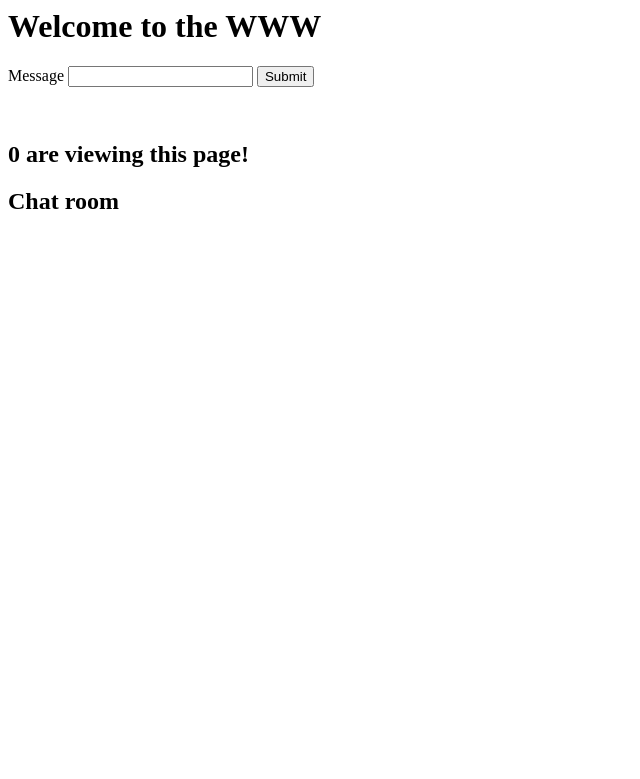
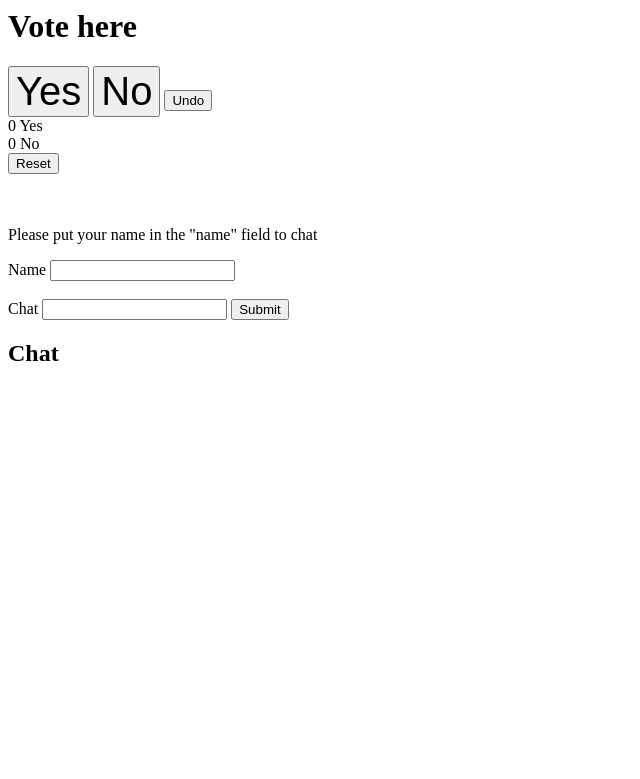
Before and after one commit to KappaThetaTau/tt-voting, a Flask app: page / in a window 1280 px wide. Shown: the top 779 px of the page, without its empty margins (0-640 px from the left). Run offline with Flask 2, Linux system fonts and the light colour scheme; some libraries are stand-ins or nearby versions.

Commit message:
Voting and Chat Names
 - User can log on to page and obtain a unique id (per device)
 - User can vote and undo their votes if they choose to
 - User can input a name and chat will show accordingly
 - Admin can reset all votes and allow for the next session

```diff
--- a/app.py
+++ b/app.py
@@ -2,33 +2,67 @@ from gevent import monkey
 monkey.patch_all()
 
 import cgi
+import uuid
 import redis
+from flask_socketio import SocketIO
 from flask import Flask, render_template
-from flask_socketio import SocketIO
 
 app = Flask(__name__)
 socketio = SocketIO(app)
 db = redis.StrictRedis('localhost', 6379, 0)
 
+YES_VOTE_COUNT_KEY = 'yes_vote_count'
+NO_VOTE_COUNT_KEY = 'no_vote_count'
+USERS_VOTED_KEY = 'users_voted'
+
+# Helpers
+def emit_votes(yes_count, no_count):
+    socketio.emit('vote',
+            {YES_VOTE_COUNT_KEY: yes_count,
+                NO_VOTE_COUNT_KEY: no_count
+                },
+            namespace='/app')
+
+# HTTP routes
 @app.route('/')
 def main():
     return render_template('index.html')
 
-@socketio.on('connect', namespace='/test')
-def ws_conn():
-    c = db.incr('counter')
-    print "Incremented: {}".format(c)
-    socketio.emit('counter', {'count': c}, namespace='/test')
+# WebSocket routes
+@socketio.on('connect', namespace='/app')
+def ws_connect():
+    emit_votes(db.get(YES_VOTE_COUNT_KEY), db.get(NO_VOTE_COUNT_KEY))
+    unique_id = str(uuid.uuid4())
+    socketio.emit('uuid', {'uuid': unique_id}, namespace='/app')
 
-@socketio.on('disconnect', namespace='/test')
-def ws_disconn():
-    c = db.decr('counter')
-    print "Decremented: {}".format(c)
-    socketio.emit('counter', {'count': c}, namespace='/test')
+@socketio.on('msg', namespace='/app')
+def ws_chat(msg):
+    socketio.emit('msg', {'msg': cgi.escape(msg['msg'])}, namespace='/app')
 
-@socketio.on('msg', namespace='/test')
-def ws_msg(msg):
-    socketio.emit('msg', {'msg': cgi.escape(msg['msg'])}, namespace='/test')
+@socketio.on('vote', namespace='/app')
+def ws_vote(msg):
+    if not db.hexists(USERS_VOTED_KEY, msg['uuid']):
+        if msg['vote'] == 'Yes':
+            emit_votes(db.incr(YES_VOTE_COUNT_KEY), db.get(NO_VOTE_COUNT_KEY))
+        elif msg['vote'] == 'No':
+            emit_votes(db.get(YES_VOTE_COUNT_KEY), db.incr(NO_VOTE_COUNT_KEY))
+        db.hset(USERS_VOTED_KEY, msg['uuid'], msg['vote'])
+
+@socketio.on('vote_reset', namespace='/app')
+def ws_vote_reset(msg):
+    db.set(YES_VOTE_COUNT_KEY, 0)
+    db.set(NO_VOTE_COUNT_KEY, 0)
+    db.delete(USERS_VOTED_KEY)
+    emit_votes(db.get(YES_VOTE_COUNT_KEY), db.get(NO_VOTE_COUNT_KEY))
+
+@socketio.on('vote_undo', namespace='/app')
+def ws_vote_undo(msg):
+    vote = db.hget(USERS_VOTED_KEY, msg['uuid'])
+    if vote == 'Yes':
+        emit_votes(db.decr(YES_VOTE_COUNT_KEY), db.get(NO_VOTE_COUNT_KEY))
+    elif vote == 'No':
+        emit_votes(db.get(YES_VOTE_COUNT_KEY), db.decr(NO_VOTE_COUNT_KEY))
+    db.hdel(USERS_VOTED_KEY, msg['uuid'])
 
 if __name__=="__main__":
     socketio.run(app, host="0.0.0.0")
--- a/templates/index.html
+++ b/templates/index.html
@@ -1,46 +1,104 @@
 <html>
-    <head>
-        <title>
-            Chat room
-        </title>
-    </head>
+    <head> <title> Kappa Theta Tau Voting </title> </head>
+    <style>
+        .vote-button {
+            font-size: 40px;
+        }
+    </style>
 
     <body>
-        <h1>
-            Welcome to the WWW
-        </h1>
+        <h1> Vote here </h1>
+        <button class="vote-button" id="vote-yes" type="button" id="vote-yes">Yes</button>
+        <button class="vote-button" id="vote-no" type="button" id="vote-no">No</button>
+        <button id="vote-undo" type="button" id="vote-no">Undo</button> <br>
+        <span id="yes-vote-count"> 0 </span> Yes <br>
+        <span id="no-vote-count"> 0 </span> No <br>
+        <button id="vote-reset"> Reset </button>
+        <br> <br> <br>
 
+        <p> Please put your name in the "name" field to chat </p>
+        <label> Name </label>
+        <input type="text" id="name-input"></input>
+        <br> <br>
         <form action="#" id="msg-form">
-            <label>Message</label>
+            <label>Chat</label>
             <input type="text" id="msg-input"></input>
             <input type="submit"></input>
         </form>
-        <br>
 
-        <h2>
-            <span id="connected">0</span> are viewing this page!
-        </h2>
-
-        <h2> Chat room </h2>
+        <h2> Chat </h2>
         <div id="chat-room"></div>
     </body>
 
     <script type="text/javascript" src="http://code.jquery.com/jquery-1.11.1.min.js"></script>
     <script type="text/javascript" src="//cdnjs.cloudflare.com/ajax/libs/socket.io/1.4.5/socket.io.min.js"></script>
     <script type="text/javascript">
+
+        function getCookie(cname) {
+            var name = cname + "=";
+            var decodedCookie = decodeURIComponent(document.cookie);
+            var ca = decodedCookie.split(';');
+            for(var i = 0; i <ca.length; i++) {
+                var c = ca[i];
+                while (c.charAt(0) == ' ') {
+                    c = c.substring(1);
+                }
+                if (c.indexOf(name) == 0) {
+                    return c.substring(name.length, c.length);
+                }
+            }
+            return "";
+        }
+
         $(document).ready(function() {
             var url = "http://" + document.domain + ":" + location.port;
-            var socket = io.connect(url + "/test");
-            socket.on('counter', function(msg) {
-                $("#connected").html(msg.count);
-            });
+            var socket = io.connect(url + "/app");
+            var canVote = false;
 
+            // Server --> Client
             socket.on('msg', function(msg) {
                 $("#chat-room").prepend('<p>' + msg.msg + '</p>');
             });
 
+            socket.on('uuid', function(msg) {
+                if (getCookie('uuid') == "") {
+                    document.cookie = 'uuid='+msg.uuid;
+                }
+            });
+
+            socket.on('vote', function(msg) {
+                console.log(msg)
+                $("#yes-vote-count").html(msg.yes_vote_count);
+                $("#no-vote-count").html(msg.no_vote_count);
+            });
+
+            // Client --> Server
+            $('#vote-yes').click(function(){
+                console.log('voted yes');
+                socket.emit('vote', {uuid: getCookie('uuid'), vote: 'Yes'});
+            });
+
+            $('#vote-no').click(function(){
+                console.log('voted no');
+                socket.emit('vote', {uuid: getCookie('uuid'), vote: 'No'});
+            });
+
+            $('#vote-reset').click(function(){
+                socket.emit('vote_reset', {});
+            });
+
+            $('#vote-undo').click(function(){
+                socket.emit('vote_undo', {'uuid': getCookie('uuid')});
+            });
+
             $('#msg-form').submit(function(){
-                socket.emit('msg', {'msg': $('#msg-input').val()});
+                if ($("#name-input").val() == "") {
+                    name = "anonymous";
+                } else {
+                    name = $("#name-input").val() ;
+                }
+                msg = name + ": " + $('#msg-input').val()
+                socket.emit('msg', {'msg': msg});
                 $('#msg-input').val('');
                 return false;
             });
```
